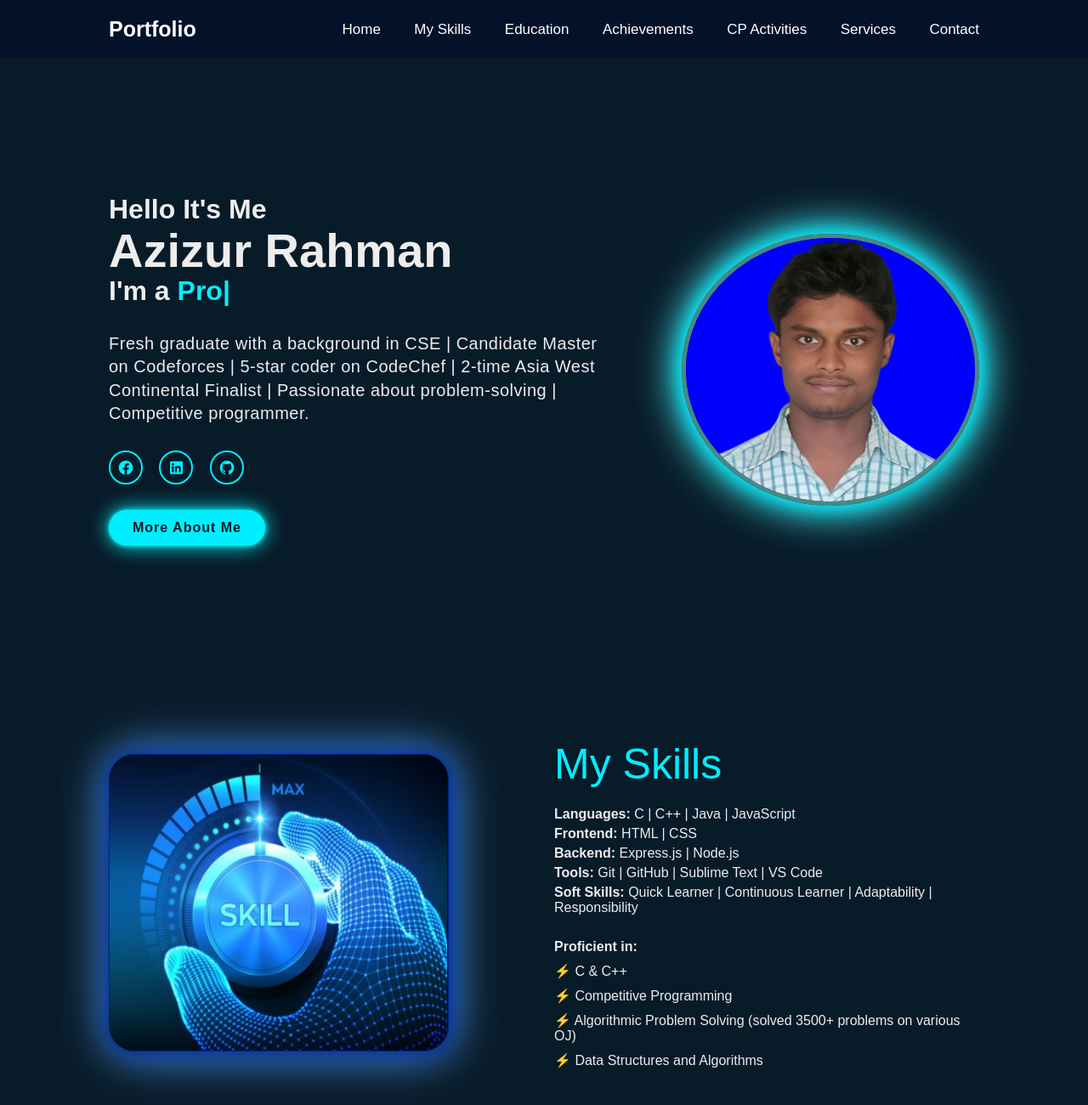
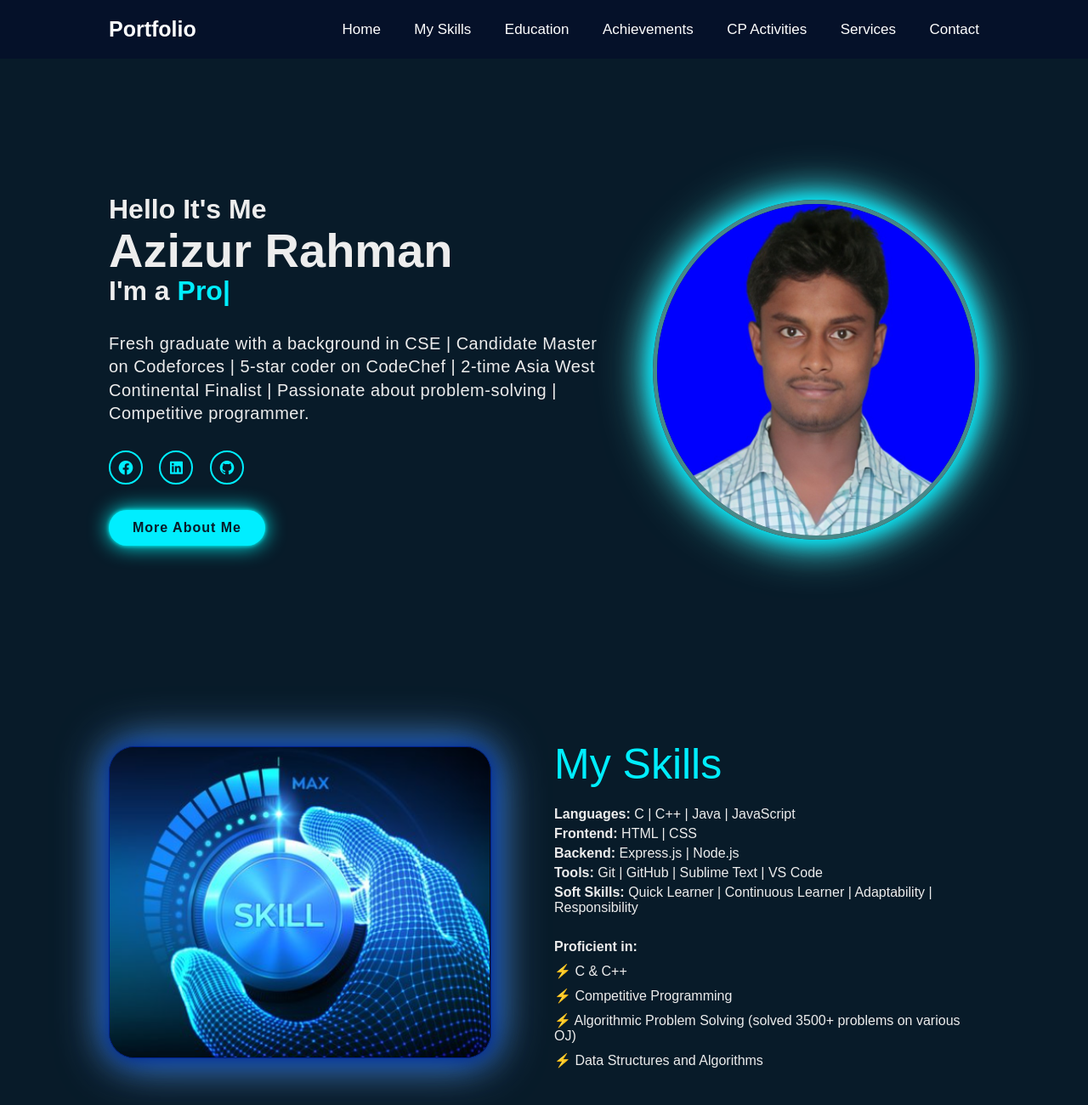
Before and after one commit to Abdul-Aziz026/Portfolioo, a plain HTML site: page index.html in a window 1280 px wide. Shown: the top 1300 px of the page at 85% size. Drawn offline with nearby package versions, Linux system fonts and the light colour scheme.

Commit message:
Image responsive update

```diff
--- a/stylesheet.css
+++ b/stylesheet.css
@@ -66,16 +66,16 @@
 }
 
 .Profile1 {
-    width: 350px;
-    height: 320px;
+    width: 20vw;
+    height: 30vh;
     border: 5px solid #478888;
     border-radius: 50%;
 }
 
 .image-container {
     position: relative;
-    width: 350px; /* Match your image width */
-    height: 320px; /* Match your image height */
+    width: 30vw; /* Match your image width */
+    height: 50vh; /* Match your image height */
     /* overflow: hidden; */
 }
 
@@ -106,8 +106,8 @@
 }
 
 .Profile2 {
-    width: 400px;
-    height: 350px;
+    width: 90%;
+    height: 90%;
     border: 1px solid #012290f7;
     box-shadow: 1px 1px 20px #012290f7,
             1px 1px 40px #0053b8f7,
```
